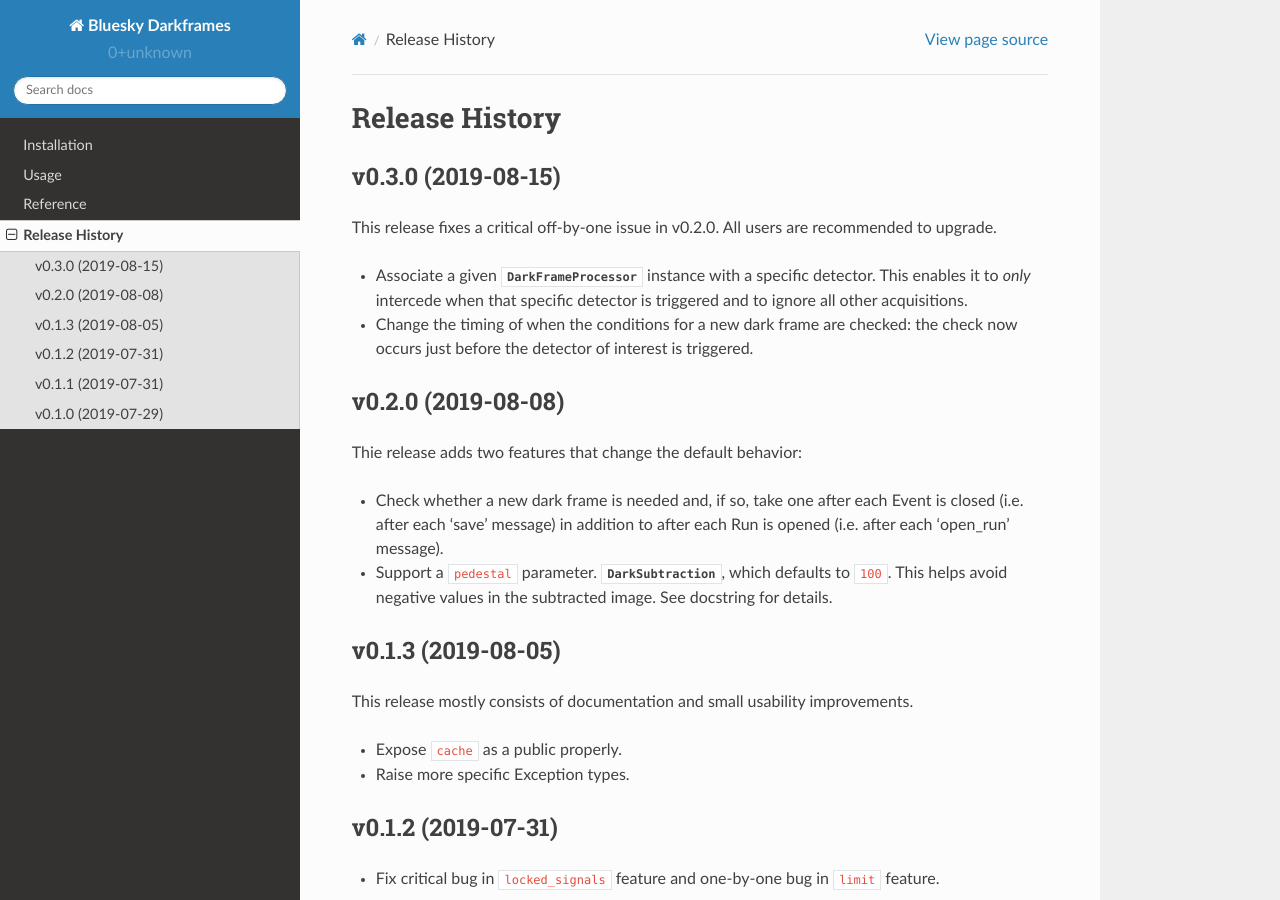
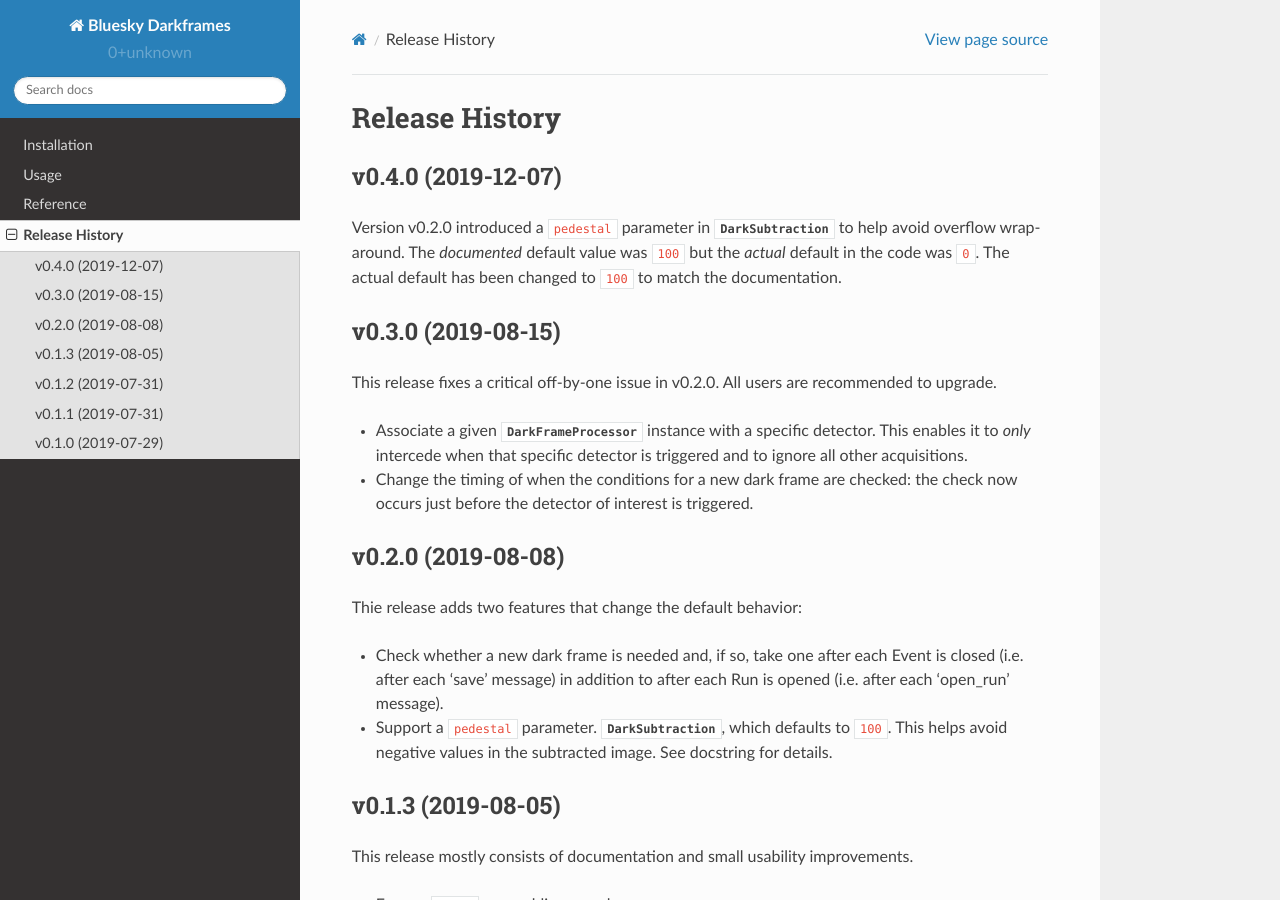
Before and after one commit to bluesky/bluesky-darkframes, a Sphinx documentation site: the page built from docs/source/release-history.rst, in a window 1280 px wide and 900 px high. Built offline with Sphinx 7.4.7 and the Read the Docs theme 2.0.0, drawn with Linux system fonts in a browser that asks for light colours.

Commit message:
Release notes for v0.4.0

```diff
--- a/docs/source/release-history.rst
+++ b/docs/source/release-history.rst
@@ -1,6 +1,15 @@
 ===============
 Release History
 ===============
+
+v0.4.0 (2019-12-07)
+-------------------
+
+Version v0.2.0 introduced a ``pedestal`` parameter in
+:class:`~bluesky_darkframes.DarkSubtraction` to help avoid overflow
+wrap-around. The *documented* default value was ``100`` but the *actual*
+default in the code was ``0``. The actual default has been changed to ``100``
+to match the documentation.
 
 v0.3.0 (2019-08-15)
 -------------------
```
